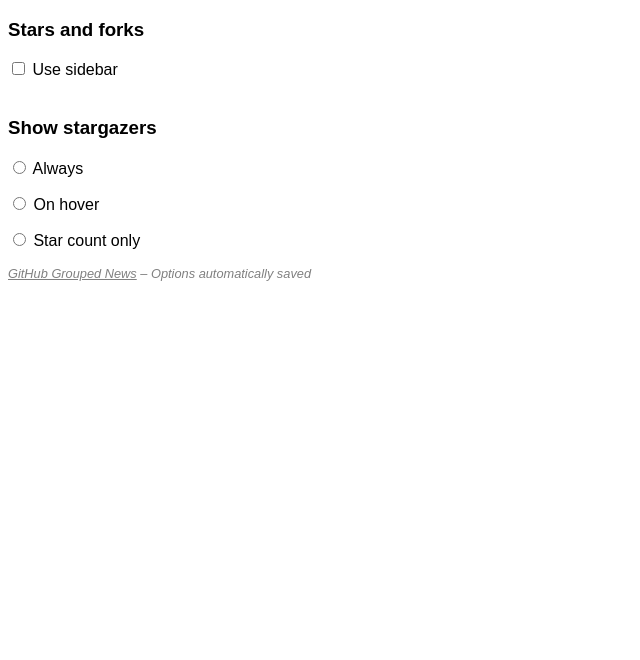
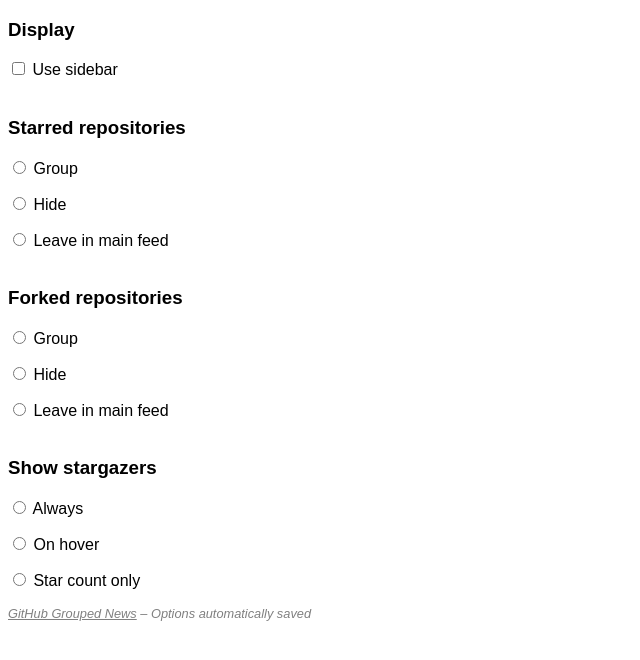
Before and after one commit to fregante/github-clean-feed, a browser extension: page extension/options.html in a window 1280 px wide. Shown: the whole page, without its empty margins (0-640 px from the left). Drawn offline with Linux system fonts and the light colour scheme.

Commit message:
Group, hide, or leave alone stars/forks (optional)

```diff
--- a/extension/options-defaults.js
+++ b/extension/options-defaults.js
@@ -4,6 +4,8 @@ chrome.runtime.onInstalled.addListener(() => {
 		const defaults = {
 			useSidebar: false,
 			stargazers: 'hover',
+			starredRepos: 'group',
+			forkedRepos: 'group'
 		};
 		const newOptions = Object.assign(defaults, existingOptions);
 		chrome.storage.sync.set(newOptions);
--- a/extension/options.html
+++ b/extension/options.html
@@ -26,11 +26,40 @@
 </style>
 
 <form id="options-form">
-    <h3>Stars and forks</h3>
+    <h3>Display</h3>
     <label>
         <input name="useSidebar" type="checkbox">
         Use sidebar
     </label>
+
+    <h3>Starred repositories</h3>
+    <label>
+        <input name="starredRepos" type="radio" value="group">
+        Group
+    </label>
+    <label>
+        <input name="starredRepos" type="radio" value="hide">
+        Hide
+    </label>
+    <label>
+        <input name="starredRepos" type="radio" value="off">
+        Leave in main feed
+    </label>
+
+    <h3>Forked repositories</h3>
+    <label>
+        <input name="forkedRepos" type="radio" value="group">
+        Group
+    </label>
+    <label>
+        <input name="forkedRepos" type="radio" value="hide">
+        Hide
+    </label>
+    <label>
+        <input name="forkedRepos" type="radio" value="off">
+        Leave in main feed
+    </label>
+
     <h3>Show stargazers</h3>
     <label>
         <input name="stargazers" type="radio" value="always">
```
Also changed, not shown: extension/content.js (+11 -0 lines).
